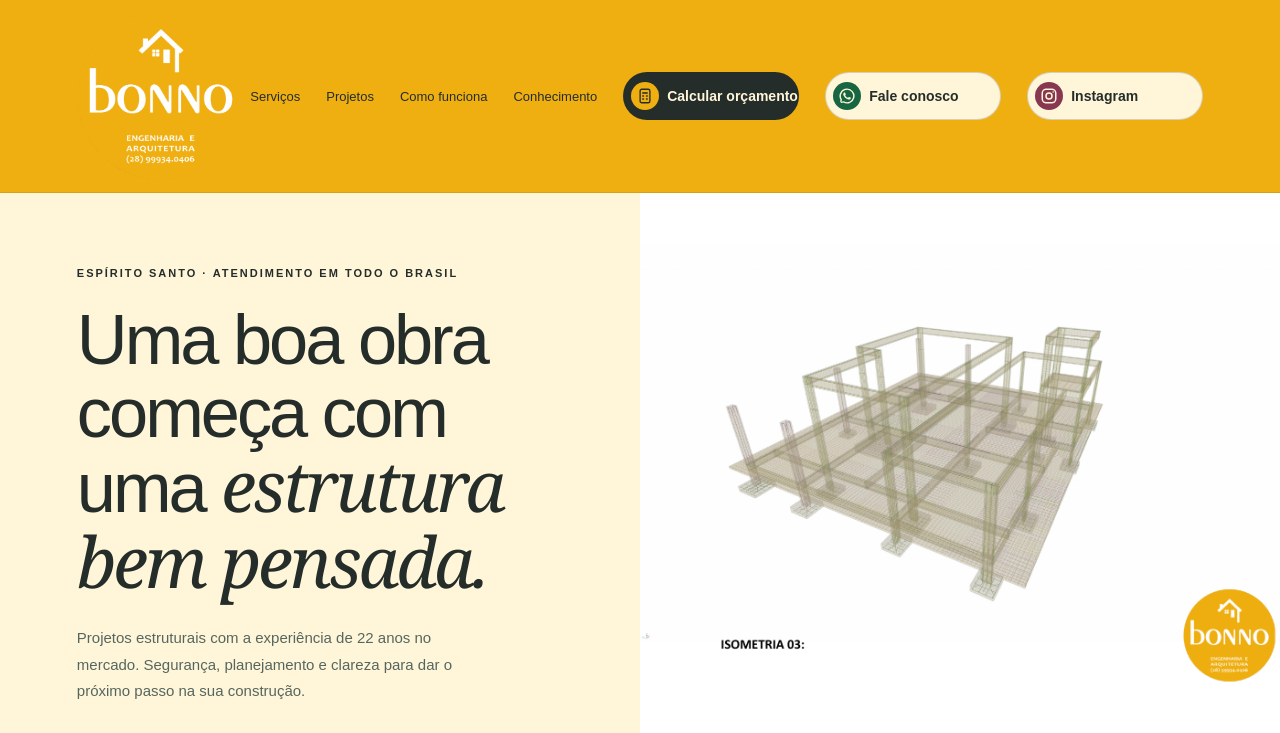
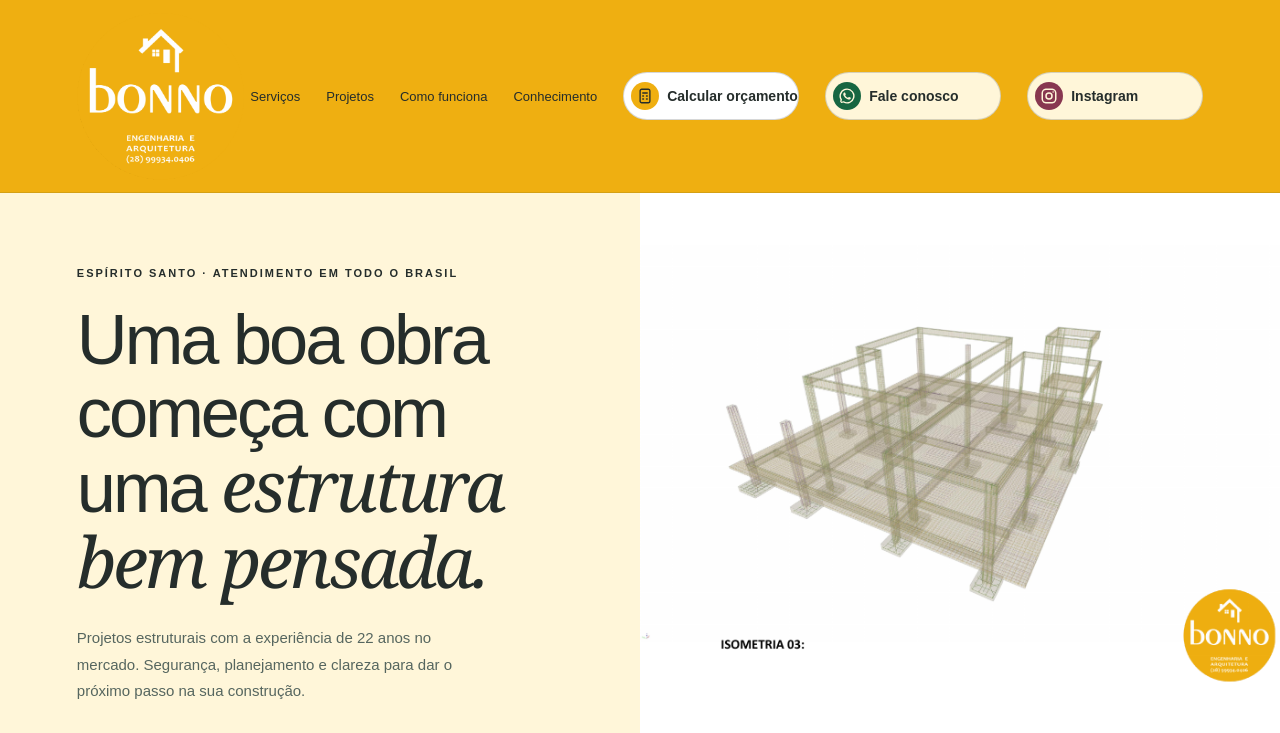
Before and after one commit to BonnoEngenharia/bonnoengenharia.github.io, a plain HTML site: page index.html in a window 1280 px wide. Shown: the top 733 px of the page. Drawn offline with Linux system fonts and the light colour scheme.

Commit message:
Deixa branco o botão Calcular orçamento

```diff
--- a/index.html
+++ b/index.html
@@ -17,8 +17,7 @@
   white-space: nowrap;
 }
 .links .button[href="#orcamento"] {
-  background: #252d2b;
-  color: #fff6d9;
+  background: #fff;
 }
 .links .button:focus-visible {
   outline: 2px solid #252d2b;
```
